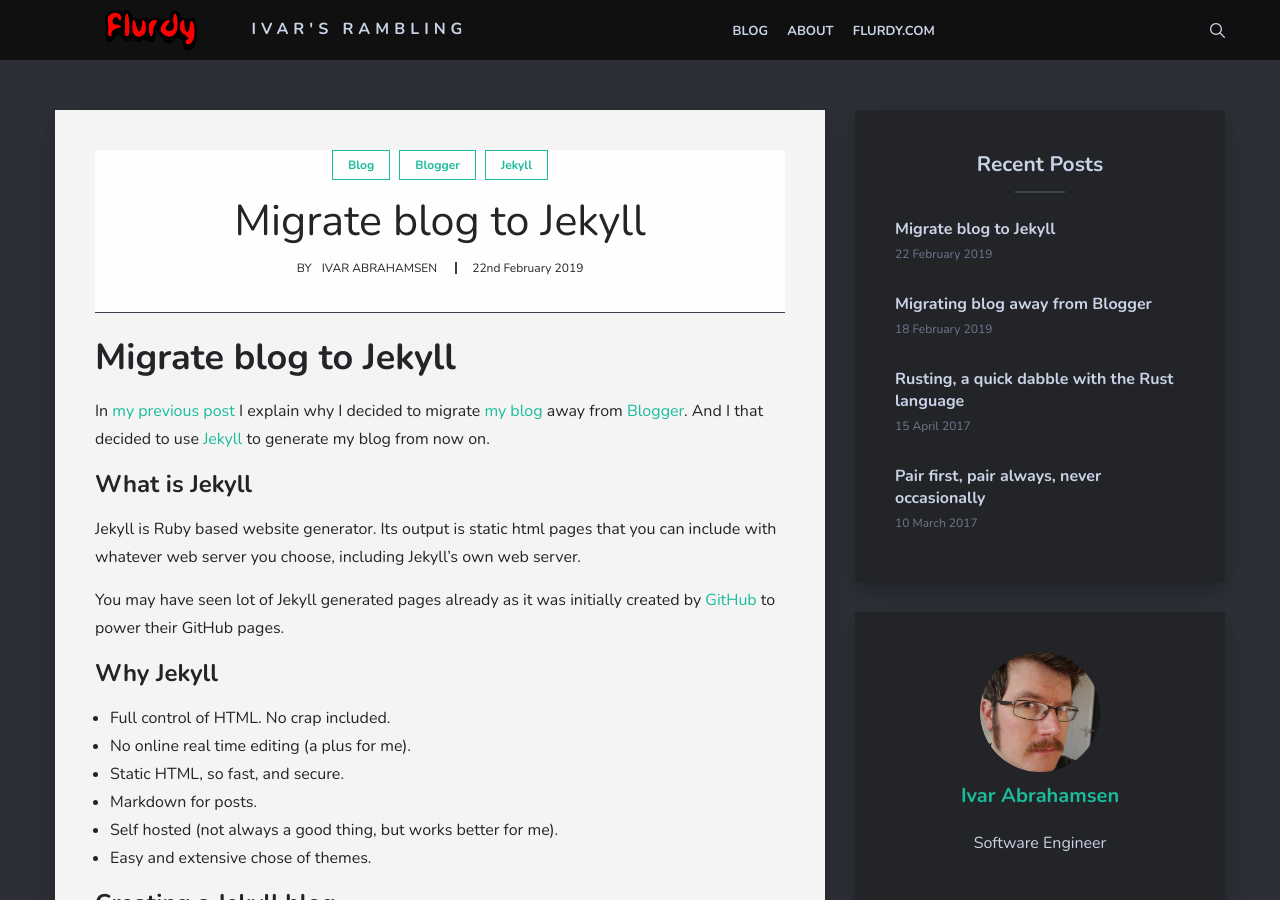
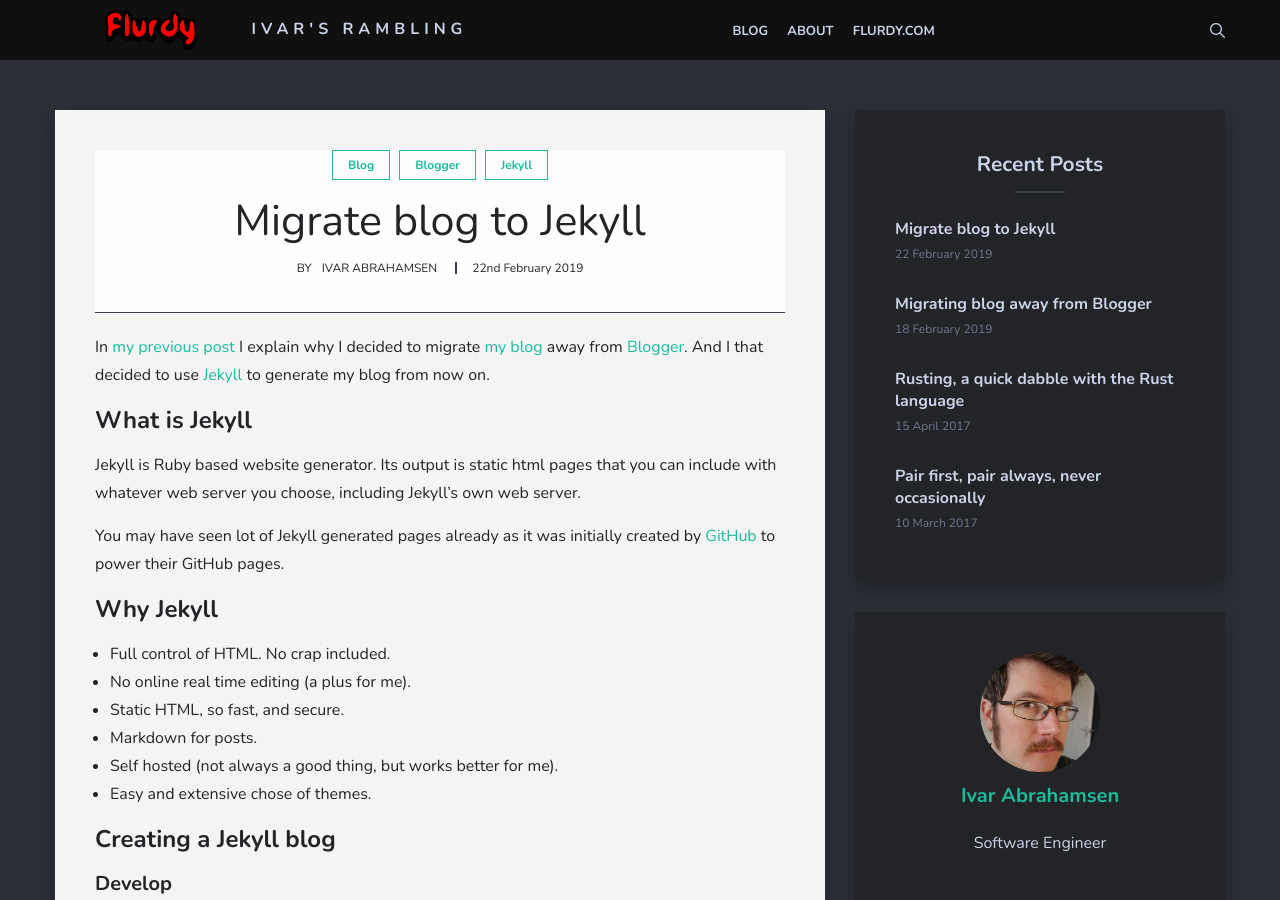
Before and after one commit to flurdy/blog, a Jekyll site: the page built from _posts/2019-02-22-migrate-blog-to-jekyll.md, in a window 1280 px wide and 900 px high. Built offline with Jekyll 4.4.1, drawn with Linux system fonts in a browser that asks for light colours; some of the changed lines change nothing that is shown.

Commit message:
removed double headline

```diff
--- a/_posts/2019-02-22-migrate-blog-to-jekyll.md
+++ b/_posts/2019-02-22-migrate-blog-to-jekyll.md
@@ -8,8 +8,6 @@
 - blogger
 - jekyll
 ---
-
-# Migrate blog to Jekyll
 
 In [my previous post]({{ "/2019/02/migrating-blog-away-from-blogger.html" | prepend: site.baseurl }}) I explain why I decided to migrate [my blog](http://blog.flurdy.com) away from [Blogger](http://blogger.com).
 And I that decided to use [Jekyll](http://jekyllrb.com) to generate my blog from now on.
@@ -41,7 +39,7 @@
 
 #### Theme
 
-There is a lot of readily available [themes for Jekyll](https://jekyllthemes.io/):
+There is a lot of readily available [themes for Jekyll](https://jekyllrb.com/docs/themes/):
 
 * [jekyllthemes.org](http://jekyllthemes.org)
 * [jekyll-themes.com](https://jekyll-themes.com)
```
Also changed, not shown: .circleci/config.yml.
